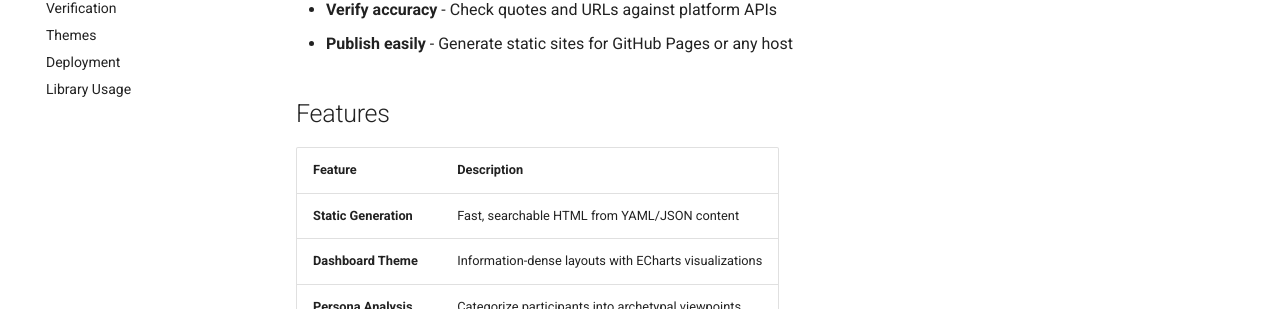
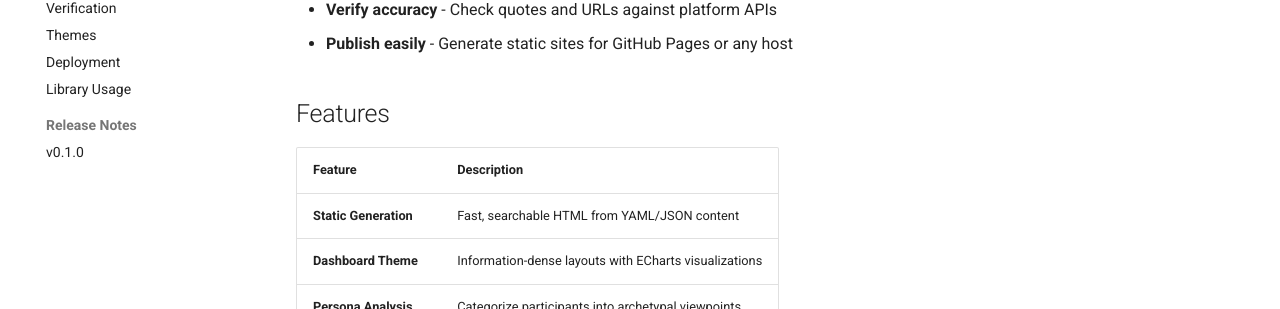
Before and after one commit to grokify/socialpulse, an MkDocs documentation site: the page built from docs/index.md, in a window 1280 px wide. Shown: the part 560-869 px from the top of the page. Built offline with MkDocs 1.6.1 and Material for MkDocs 9.7.7, drawn with Linux system fonts in a browser that asks for light colours; comment, search, counter and statistics services are not loaded.

Commit message:
docs: add Release Notes section to MkDocs nav
Co-Authored-By: Claude Opus 4.5 <noreply@anthropic.com>

```diff
--- a/mkdocs.yml
+++ b/mkdocs.yml
@@ -67,6 +67,8 @@ nav:
   - Themes: themes/index.md
   - Deployment: deployment.md
   - Library Usage: library.md
+  - Release Notes:
+      - v0.1.0: releases/v0.1.0.md
 
 extra:
   social:
```
